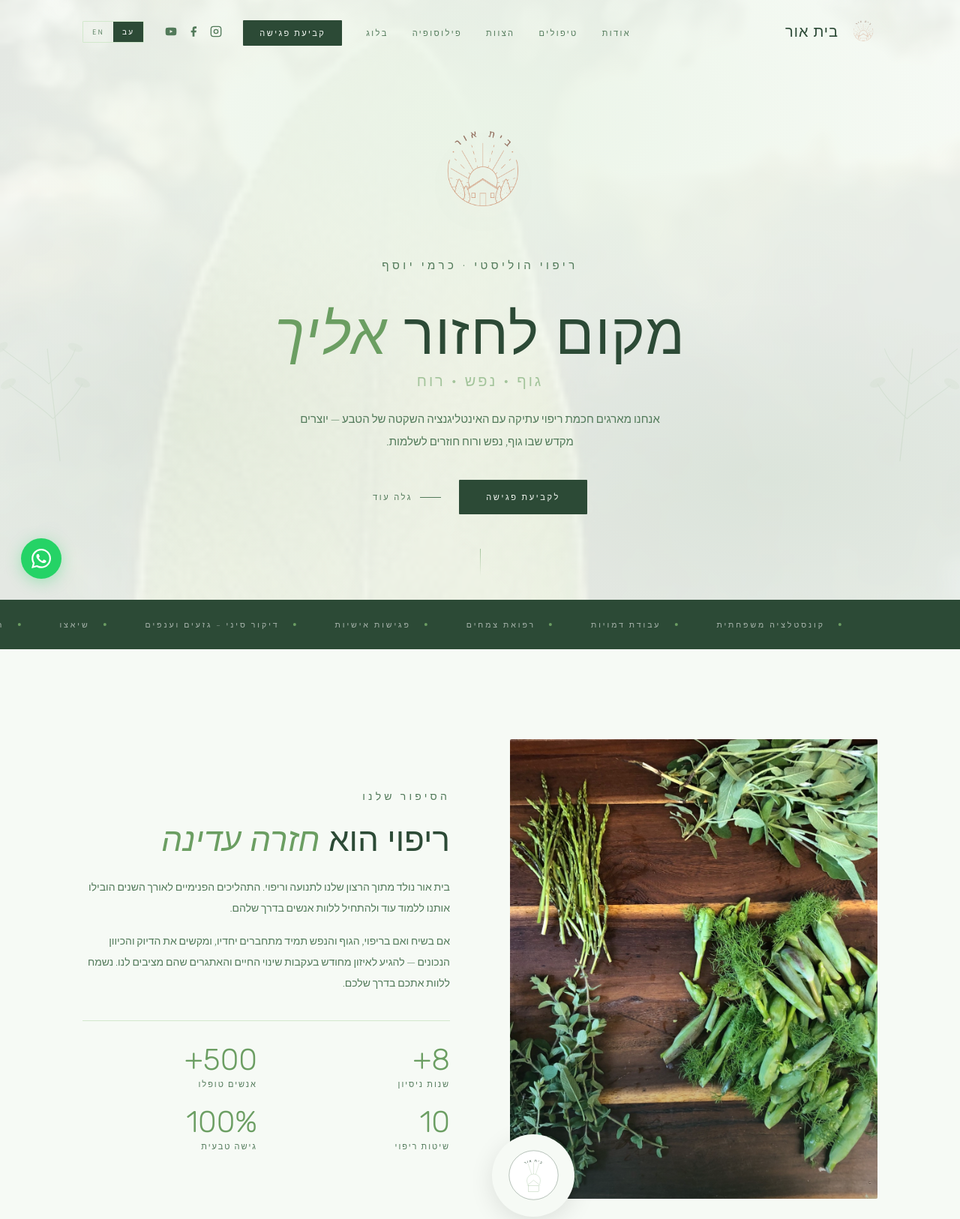
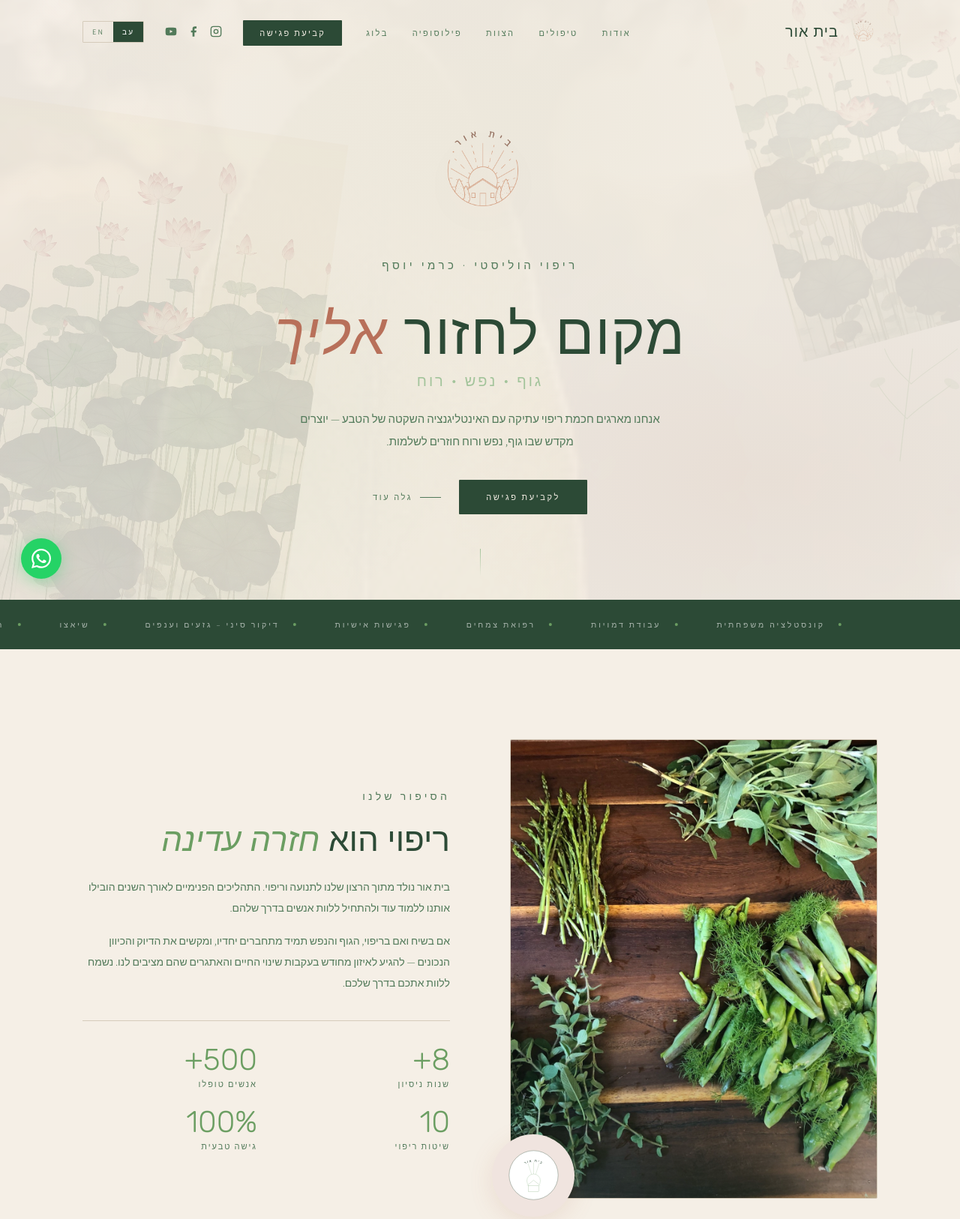
Before and after one commit to xboazx-cyber/Beit-or-new-website, a plain HTML site: page index.html in a window 1280 px wide. Shown: the top 1626 px of the page at 75% size. Drawn offline with Linux system fonts and the light colour scheme.

Commit message:
Japanese lotus design refresh
- Warm ivory palette: cool mint cream → warm parchment (#F5EFE6)
- Add dusty rose accent from lotus flowers (--rose:#B8705A)
- Hero h1 italic accent now rose instead of green
- Lotus image as decorative hero background element (both sides, 10-14% opacity)
- Philosophy section uses lotus as background texture
- About section badge updated to rose-pale
- Nav scrolled state warmed to match new palette
- All treatment pages and blog updated to match

Co-Authored-By: Claude Sonnet 4.6 <noreply@anthropic.com>

```diff
--- a/index.html
+++ b/index.html
@@ -101,8 +101,10 @@
     *, *::before, *::after { box-sizing: border-box; margin: 0; padding: 0; }
     :root {
       --brown-dark:#2C4A36;--brown-mid:#3D6147;--copper:#6B9E62;
-      --copper-light:#A3C49B;--sage:#5A8A52;--cream:#F6FAF5;
-      --cream-mid:#EAF4E7;--cream-dark:#D2E8CC;--text:#1E3324;--text-light:#527A5A;
+      --copper-light:#A3C49B;--sage:#5A8A52;
+      --rose:#B8705A;--rose-light:#D4A090;--rose-pale:#F0E4DF;
+      --cream:#F5EFE6;--cream-mid:#EDE8DC;--cream-dark:#D5CBBB;
+      --text:#1E3324;--text-light:#527A5A;
     }
     html { scroll-behavior: smooth; }
     body { font-family:'Assistant',sans-serif; background:var(--cream); color:var(--text); -webkit-font-smoothing:antialiased; overflow-x:hidden; }
@@ -116,7 +118,7 @@
 
     /* NAV */
     nav { position:fixed; top:0; left:0; right:0; z-index:100; padding:22px 0; transition:background .4s,padding .4s,box-shadow .4s; }
-    nav.scrolled { background:rgba(253,250,244,0.96); backdrop-filter:blur(12px); padding:14px 0; box-shadow:0 1px 0 var(--cream-dark); }
+    nav.scrolled { background:rgba(245,239,230,0.97); backdrop-filter:blur(12px); padding:14px 0; box-shadow:0 1px 0 var(--cream-dark); }
     nav .container { display:flex; align-items:center; justify-content:space-between; }
     .nav-logo { display:flex; align-items:center; gap:12px; text-decoration:none; }
     .nav-logo svg { width:40px; height:40px; direction:ltr; unicode-bidi:isolate; }
@@ -150,8 +152,10 @@
 
     /* HERO */
     .hero { min-height:100vh; display:flex; flex-direction:column; align-items:center; justify-content:center; text-align:center; position:relative; overflow:hidden; background:var(--cream); padding:120px 40px 80px; }
-    .hero-bg { position:absolute; inset:0; background:radial-gradient(ellipse 80% 70% at 50% 20%,rgba(234,244,231,.96) 0%,transparent 65%),radial-gradient(ellipse 60% 50% at 80% 80%,rgba(107,158,98,.08) 0%,transparent 60%),radial-gradient(ellipse 50% 60% at 20% 70%,rgba(90,138,82,.06) 0%,transparent 60%); pointer-events:none; }
-    .hero::before { content:''; position:absolute; inset:0; background:url('brand_assets/backgrounds/מרווה לרגע.jpeg') center/cover no-repeat; opacity:0.07; pointer-events:none; }
+    .hero-bg { position:absolute; inset:0; background:radial-gradient(ellipse 80% 70% at 50% 20%,rgba(237,232,220,.98) 0%,transparent 65%),radial-gradient(ellipse 60% 50% at 80% 80%,rgba(184,112,90,.06) 0%,transparent 60%),radial-gradient(ellipse 50% 60% at 20% 70%,rgba(107,158,98,.06) 0%,transparent 60%); pointer-events:none; }
+    .hero::before { content:''; position:absolute; inset:0; background:url('brand_assets/backgrounds/מרווה לרגע.jpeg') center/cover no-repeat; opacity:0.04; pointer-events:none; }
+    .hero-lotus { position:absolute; bottom:-30px; left:-60px; width:480px; opacity:0.14; pointer-events:none; transform:rotate(8deg); }
+    .hero-lotus-r { position:absolute; top:-60px; right:-80px; width:360px; opacity:0.10; pointer-events:none; transform:rotate(-15deg) scaleX(-1); }
     .hero-deco { position:absolute; top:0; left:0; right:0; bottom:0; pointer-events:none; overflow:hidden; }
     .hero-deco svg { position:absolute; opacity:.1; }
     .hero-deco .deco-l { left:-60px; top:50%; transform:translateY(-50%); width:280px; }
@@ -160,7 +164,7 @@
     .hero-logo { width:148px; height:148px; margin:0 auto 32px; filter:drop-shadow(0 8px 32px rgba(124,72,48,.12)); animation:fadeUp 1s ease both; direction:ltr; unicode-bidi:isolate; }
     .hero h1 { font-family:'Rubik',sans-serif; font-weight:300; font-size:clamp(42px,7vw,76px); line-height:1.1; letter-spacing:0.02em; color:var(--brown-dark); animation:fadeUp 1s .2s ease both; margin-bottom:8px; }
     [lang="en"] .hero h1 { font-family:'Rubik',sans-serif; letter-spacing:0.04em; }
-    .hero h1 em { font-style:italic; color:var(--copper); }
+    .hero h1 em { font-style:italic; color:var(--rose); }
     .hero-sub { font-family:'Rubik',sans-serif; font-size:20px; font-weight:300; color:var(--copper-light); letter-spacing:0.15em; display:block; margin-bottom:24px; animation:fadeUp 1s .28s ease both; }
     [lang="en"] .hero-sub { font-family:'Rubik',sans-serif; }
     .hero p { font-size:15px; font-weight:300; line-height:2; color:var(--text-light); max-width:520px; margin:0 auto 36px; animation:fadeUp 1s .35s ease both; }
@@ -188,10 +192,10 @@
     .about { padding:120px 0; }
     .about .container { display:grid; grid-template-columns:1fr 1fr; gap:80px; align-items:center; }
     [dir="rtl"] .about .container { direction:rtl; }
-    .about-img { width:100%; aspect-ratio:4/5; background:url('brand_assets/backgrounds/ליקוטים על עץ .jpeg') center/cover no-repeat; border-radius:2px; position:relative; overflow:hidden; }
+    .about-img { width:100%; aspect-ratio:4/5; background:url('brand_assets/backgrounds/ליקוטים על עץ .jpeg') center/cover no-repeat; border-radius:2px; position:relative; overflow:hidden; border:1px solid var(--cream-dark); }
     .about-img::after { content:''; position:absolute; inset:0; background:linear-gradient(to top,rgba(44,74,54,.35) 0%,transparent 60%); }
     .about-visual { position:relative; }
-    .about-img-badge { position:absolute; bottom:-24px; right:-24px; width:110px; height:110px; background:var(--cream); border-radius:50%; display:flex; align-items:center; justify-content:center; box-shadow:0 8px 32px rgba(0,0,0,.1); }
+    .about-img-badge { position:absolute; bottom:-24px; right:-24px; width:110px; height:110px; background:var(--rose-pale); border-radius:50%; display:flex; align-items:center; justify-content:center; box-shadow:0 8px 32px rgba(184,112,90,.15); }
     [dir="rtl"] .about-img-badge { right:auto; left:-24px; }
     .about-img-badge svg { width:75px; height:75px; }
     .about-text .eyebrow { margin-bottom:18px; }
@@ -239,8 +243,8 @@
 
     /* PHILOSOPHY */
     .philosophy { padding:130px 0; position:relative; overflow:hidden; }
-    .philosophy::before { content:''; position:absolute; inset:0; background:url('brand_assets/backgrounds/תלתן.jpeg') center/cover no-repeat; opacity:0.12; pointer-events:none; }
-    .philosophy-bg { position:absolute; inset:0; background:radial-gradient(ellipse 80% 80% at 50% 50%,rgba(234,244,231,.92) 0%,rgba(246,250,245,.75) 100%); pointer-events:none; }
+    .philosophy::before { content:''; position:absolute; inset:0; background:url('brand_assets/clinic/japan-lotus.webp') center/cover no-repeat; opacity:0.09; pointer-events:none; }
+    .philosophy-bg { position:absolute; inset:0; background:radial-gradient(ellipse 80% 80% at 50% 50%,rgba(237,232,220,.95) 0%,rgba(245,239,230,.82) 100%); pointer-events:none; }
     .philosophy .container { position:relative; z-index:1; text-align:center; max-width:760px; }
     .philosophy blockquote { font-family:'Rubik',sans-serif; font-size:clamp(22px,4vw,38px); font-weight:300; font-style:italic; line-height:1.7; color:var(--brown-dark); margin-bottom:28px; }
     [lang="en"] .philosophy blockquote { font-family:'Rubik',sans-serif; }
@@ -466,6 +470,8 @@
 <!-- HERO -->
 <section class="hero" id="home">
   <div class="hero-bg"></div>
+  <img class="hero-lotus" src="brand_assets/clinic/japan-lotus.webp" alt="" aria-hidden="true">
+  <img class="hero-lotus-r" src="brand_assets/clinic/japan-lotus.webp" alt="" aria-hidden="true">
   <div class="hero-deco">
     <svg class="deco-l" viewBox="0 0 300 500" fill="none">
       <path d="M150 480C145 430 138 380 132 320" stroke="#6B9E62" stroke-width="1.4" stroke-linecap="round"/>
```
Also changed, not shown: acupuncture.html (+1 -1 lines), blog.html (+2 -2 lines), chinese-medicine.html (+1 -1 lines), family-constellation.html (+1 -1 lines), herbal-medicine.html (+1 -1 lines), shiatsu.html (+1 -1 lines), brand_assets/clinic/japan-lotus.webp (added).
